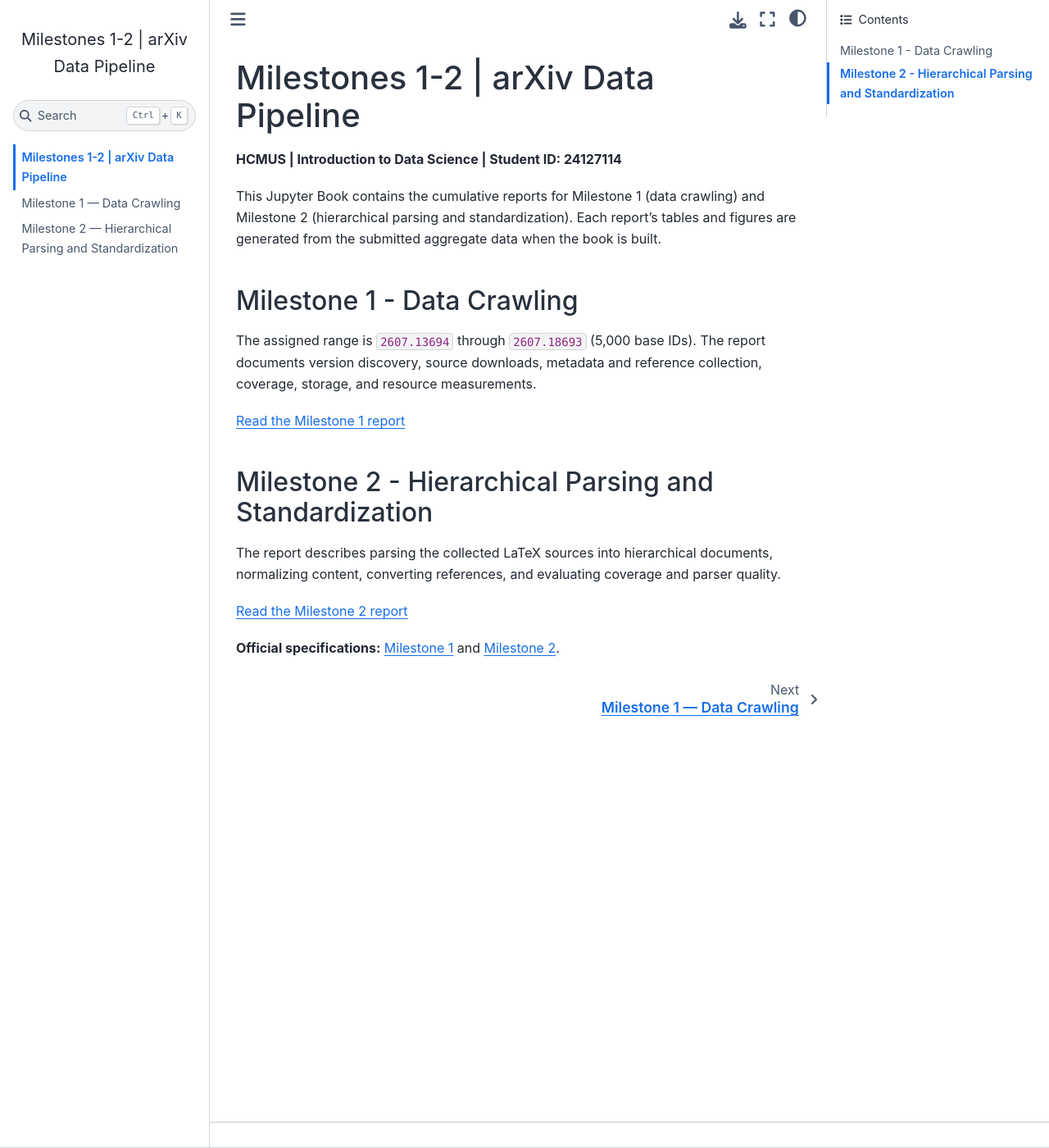
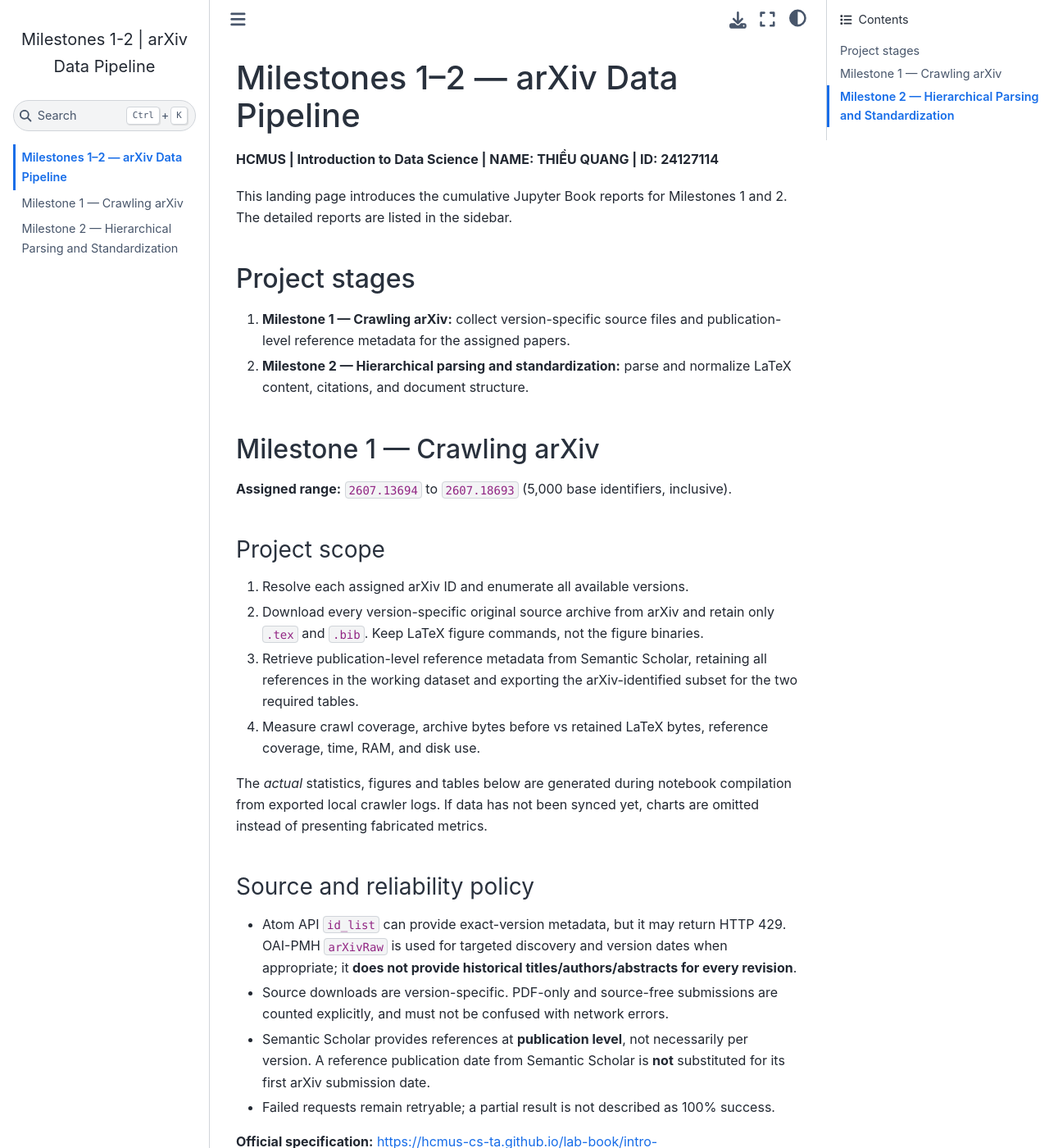
Before and after one commit to thieuquang18/NMKHDL_report, a Jupyter Book: the page built from index.md, in a window 1280 px wide and 1400 px high. Shown: the whole window at 82% size. Built offline with Jupyter Book 1.0.4 settings and Sphinx 7.4.7 and the Sphinx Book theme 1.1.4, drawn with Linux system fonts in a browser that asks for light colours; some of the changed text lies outside the part shown.

Commit message:
Publish milestone reports with MyST

```diff
--- a/index.md
+++ b/index.md
@@ -1,27 +1,42 @@
-# Milestones 1-2 | arXiv Data Pipeline
+# Milestones 1–2 — arXiv Data Pipeline
 
-**HCMUS | Introduction to Data Science | Student ID: 24127114**
+**HCMUS | Introduction to Data Science | NAME: THIỀU QUANG | ID: 24127114**
 
-This Jupyter Book contains the cumulative reports for Milestone 1 (data
-crawling) and Milestone 2 (hierarchical parsing and standardization).
-Each report's tables and figures are generated from the submitted aggregate
-data when the book is built.
+This landing page introduces the cumulative Jupyter Book reports for
+Milestones 1 and 2. The detailed reports are listed in the sidebar.
 
-## Milestone 1 - Data Crawling
+## Project stages
 
-The assigned range is `2607.13694` through `2607.18693` (5,000 base IDs).
-The report documents version discovery, source downloads, metadata and
-reference collection, coverage, storage, and resource measurements.
+1. **Milestone 1 — Crawling arXiv:** collect version-specific source files
+   and publication-level reference metadata for the assigned papers.
+2. **Milestone 2 — Hierarchical parsing and standardization:** parse and
+   normalize LaTeX content, citations, and document structure.
 
-[Read the Milestone 1 report](milestone1)
+## Milestone 1 — Crawling arXiv
 
-## Milestone 2 - Hierarchical Parsing and Standardization
+**Assigned range:** `2607.13694` to `2607.18693` (5,000 base identifiers, inclusive).
 
-The report describes parsing the collected LaTeX sources into hierarchical
-documents, normalizing content, converting references, and evaluating
-coverage and parser quality.
+### Project scope
 
-[Read the Milestone 2 report](milestone2)
+1. Resolve each assigned arXiv ID and enumerate all available versions.
+2. Download every version-specific original source archive from arXiv and retain only `.tex` and `.bib`. Keep LaTeX figure commands, not the figure binaries.
+3. Retrieve publication-level reference metadata from Semantic Scholar, retaining all references in the working dataset and exporting the arXiv-identified subset for the two required tables.
+4. Measure crawl coverage, archive bytes before vs retained LaTeX bytes, reference coverage, time, RAM, and disk use.
 
-**Official specifications:** [Milestone 1](https://hcmus-cs-ta.github.io/lab-book/intro-ds/statement/crawling/)
-and [Milestone 2](https://hcmus-cs-ta.github.io/lab-book/intro-ds/statement/parsing/).
+The *actual* statistics, figures and tables below are generated during notebook compilation from exported local crawler logs. If data has not been synced yet, charts are omitted instead of presenting fabricated metrics.
+
+### Source and reliability policy
+
+- Atom API `id_list` can provide exact-version metadata, but it may return HTTP 429. OAI-PMH `arXivRaw` is used for targeted discovery and version dates when appropriate; it **does not provide historical titles/authors/abstracts for every revision**.
+- Source downloads are version-specific. PDF-only and source-free submissions are counted explicitly, and must not be confused with network errors.
+- Semantic Scholar provides references at **publication level**, not necessarily per version. A reference publication date from Semantic Scholar is **not** substituted for its first arXiv submission date.
+- Failed requests remain retryable; a partial result is not described as 100% success.
+
+**Official specification:** <https://hcmus-cs-ta.github.io/lab-book/intro-ds/statement/crawling/>
+
+## Milestone 2 — Hierarchical Parsing and Standardization
+
+This stage parses the crawled source files, standardizes their content,
+and builds structured document hierarchies.
+
+[Open the Milestone 2 report](milestone2)
--- a/requirements.txt
+++ b/requirements.txt
@@ -1,4 +1,4 @@
-jupyter-book>=1.0,<2
+jupyter-server>=2,<3
 pandas>=2.0,<3
 matplotlib>=3.7,<4
 ipykernel>=6.25,<8
```
Also changed, not shown: README.md (+8 -5 lines), myst.yml (added, +15 -0 lines), milestone1.ipynb, milestone2.ipynb, 1 other file.
